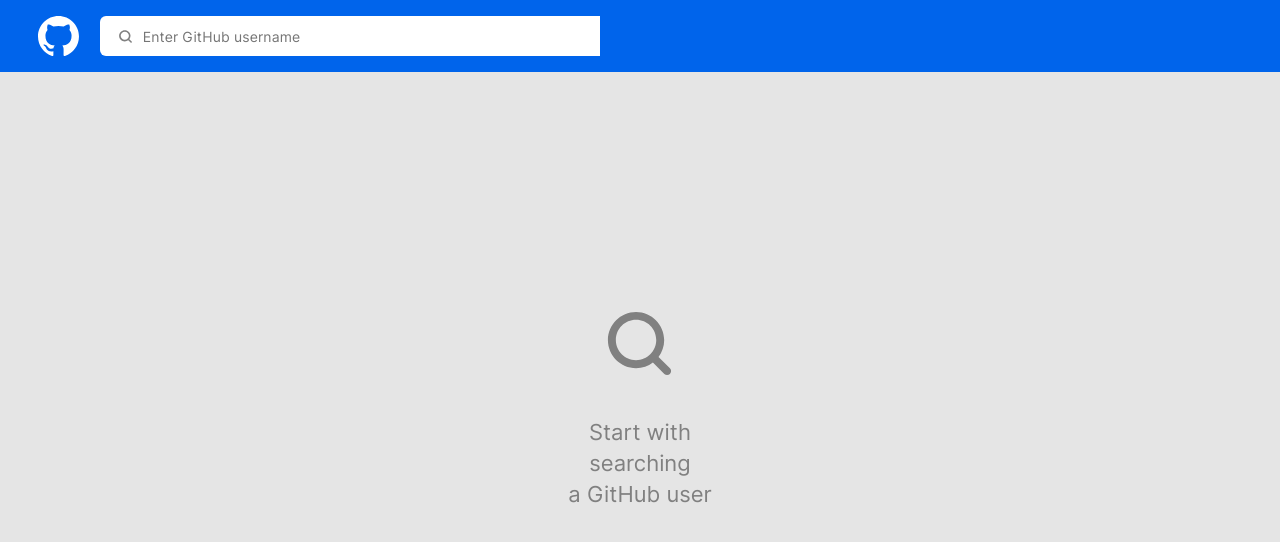
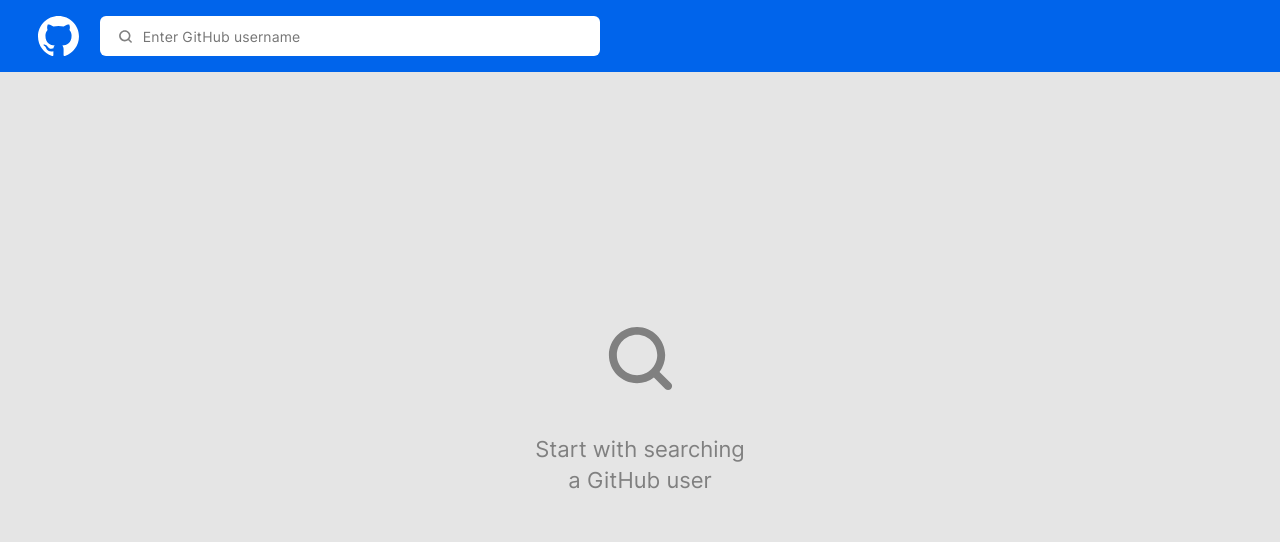
Before and after one commit to andreikovna/paralec-startup-summer, a React (Create React App) app in the folder paralect-app/: page / in a window 1280 px wide. Shown: the top 542 px of the page. Built offline with nearby package versions, Linux system fonts and the light colour scheme.

Commit message:
refactor: fix minor styles, remove react-router

```diff
--- a/paralect-app/src/App.tsx
+++ b/paralect-app/src/App.tsx
@@ -1,5 +1,4 @@
 import React from 'react';
-import { Route, Routes } from 'react-router-dom';
 
 import './App.css';
 import { DivApp } from './app.styled';
@@ -10,10 +9,7 @@ function App() {
   return (
     <DivApp>
       <Header />
-      <Routes>
-        <Route index element={<MainPage />}></Route>
-        {/* <Route path="*" element={<Notfound404 />}></Route> */}
-      </Routes>
+      <MainPage />
     </DivApp>
   );
 }
--- a/paralect-app/src/app.styled.ts
+++ b/paralect-app/src/app.styled.ts
@@ -1,8 +1,10 @@
 import styled from 'styled-components';
+
+import { BACKGROUND_COLOR } from './appConstants/constants';
 
 export const DivApp = styled.div`
   height: 100vh;
   display: flex;
   flex-direction: column;
-  background-color: #e5e5e5;
+  background-color: ${BACKGROUND_COLOR};
 `;
--- /dev/null
+++ b/paralect-app/src/appConstants/constants.ts
@@ -0,0 +1,3 @@
+export const REPOS_PER_PAGE = 4;
+
+export const BACKGROUND_COLOR = '#e5e5e5';
--- a/paralect-app/src/components/Header/Header.tsx
+++ b/paralect-app/src/components/Header/Header.tsx
@@ -1,13 +1,15 @@
 import React from 'react';
 
 import { Search } from './Search/Search';
-import { DivHeader, DivLogo } from './header.styled';
+import { WrapperHeader, ContentHeader, DivLogo } from './header.styled';
 
 export function Header() {
   return (
-    <DivHeader>
-      <DivLogo />
-      <Search />
-    </DivHeader>
+    <WrapperHeader>
+      <ContentHeader>
+        <DivLogo />
+        <Search />
+      </ContentHeader>
+    </WrapperHeader>
   );
 }
--- a/paralect-app/src/components/Header/Search/search.styled.ts
+++ b/paralect-app/src/components/Header/Search/search.styled.ts
@@ -31,6 +31,7 @@ export const InputSearch = styled.input`
   align-items: center;
   letter-spacing: 0.01em;
   color: #000000;
+  background: none;
   line-height: 17px;
   font-style: normal;
   font-weight: 400;
--- a/paralect-app/src/components/Header/header.styled.ts
+++ b/paralect-app/src/components/Header/header.styled.ts
@@ -2,12 +2,18 @@ import styled from 'styled-components';
 
 import logo from '../../assets/GH_logo.svg';
 
-export const DivHeader = styled.div`
+export const WrapperHeader = styled.div`
   height: 72px;
   background: #0064eb;
+  z-index: 100;
+`;
+
+export const ContentHeader = styled.div`
+  max-width: 1366px;
+  height: 100%;
+  margin: 0 auto;
   display: flex;
   align-items: center;
-  z-index: 100;
 `;
 
 export const DivLogo = styled.div`
--- a/paralect-app/src/components/InitialState/InitialState.tsx
+++ b/paralect-app/src/components/InitialState/InitialState.tsx
@@ -1,18 +1,16 @@
 import React from 'react';
 
-import { ContentDiv, Div, DivImageSearch } from './initialState.styled';
+import { ContentDiv, WrapperDiv, DivImageSearch } from './initialState.styled';
 
 export function InitialState() {
   return (
-    <>
-      <Div>
+    <WrapperDiv>
       <ContentDiv>
         <DivImageSearch />
         <p>
           Start with searching <br /> a GitHub user
         </p>
       </ContentDiv>
-      </Div>
-    </>
+    </WrapperDiv>
   );
 }
--- a/paralect-app/src/components/InitialState/initialState.styled.ts
+++ b/paralect-app/src/components/InitialState/initialState.styled.ts
@@ -2,7 +2,7 @@ import styled from 'styled-components';
 
 import search from '../../assets/search.svg';
 
-export const Div = styled.div`
+export const WrapperDiv = styled.div`
   width: 100%;
   height: 100%;
   display: flex;
@@ -18,7 +18,7 @@ export const Div = styled.div`
 export const ContentDiv = styled.div`
   display: flex;
   justify-content: center;
-  width: 15.38%;
+  width: 210px;
   flex-direction: column;
   & p {
     font-family: Inter;
```
Also changed, not shown: 1 other file (tests, documents, lock files or other folders). Lines whose indentation alone changed are shown as unchanged.
